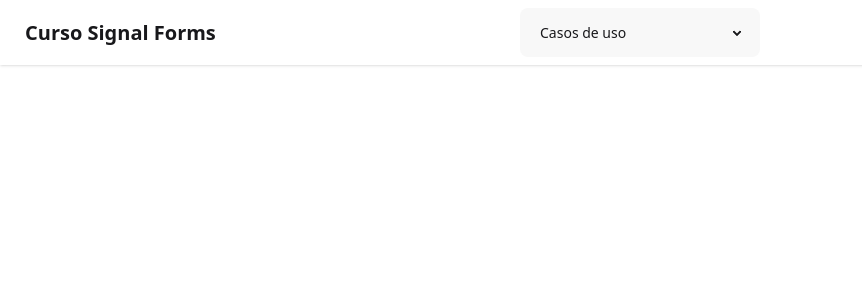
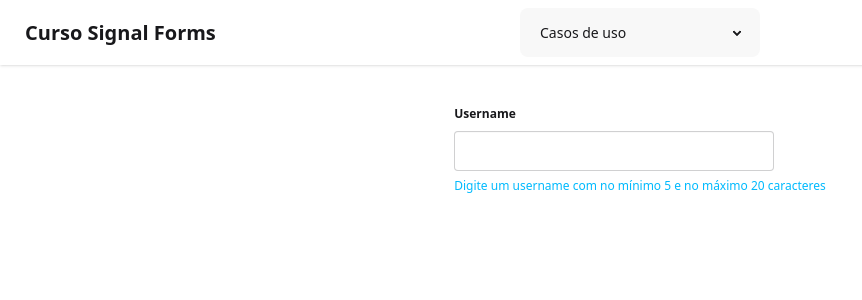
Before and after one commit to code-dimension/curso-signal-forms, an Angular app: page /8-matadata in a window 1280 px wide. Before the commit this address led to /. Shown: the top 300 px of the page, without its empty margins (0-862 px from the left). Built offline with nearby package versions, Linux system fonts and the light colour scheme.

Commit message:
feat: utiliza metadata

```diff
--- /dev/null
+++ b/src/app/features/8.metadata/metadata.component.html
@@ -0,0 +1,14 @@
+<fieldset class="fieldset">
+  <legend class="fieldset-legend">Username</legend>
+  <input type="text" class="input" [formField]="form.username" />
+
+  <p class="text-info">
+    {{ form.username().metadata(USERNAME_HELP)!() }}
+  </p>
+
+  @if (form.username().touched()) {
+    @for (error of form.username().errors(); track error) {
+      <p class="text-error">{{ error.message }}</p>
+    }
+  }
+</fieldset>
--- /dev/null
+++ b/src/app/features/8.metadata/metadata.component.ts
@@ -0,0 +1,55 @@
+import { ChangeDetectionStrategy, Component, signal } from '@angular/core';
+import { createMetadataKey, form, FormField, maxLength, metadata, minLength, required } from '@angular/forms/signals';
+
+const USERNAME_HELP = createMetadataKey<string>();
+
+interface FormModel {
+  username: string;
+}
+
+@Component({
+  selector: 'app-metadata',
+  imports: [FormField],
+  templateUrl: './metadata.component.html',
+  styleUrl: './metadata.component.css',
+  changeDetection: ChangeDetectionStrategy.OnPush,
+})
+export class Metadata {
+
+  protected readonly USERNAME_HELP = USERNAME_HELP;
+
+  protected formModel = signal<FormModel>({
+    username: '',
+  });
+
+  protected form = form(this.formModel, (schema) => {
+
+    required(schema.username, { message: 'Username é obrigatório' });
+    minLength(schema.username, 5, { message: 'Username precisa ter pelo menos 5 caracteres' });
+    maxLength(schema.username, 20, { message: 'Username precisa ter menos de 20 caracteres' });
+
+    metadata(schema.username, USERNAME_HELP, (fieldContext) => {
+      const value = fieldContext.value();
+      const valueLength = value.length;
+      const minLength = fieldContext.state.minLength!()!
+      const maxLength = fieldContext.state.maxLength!()!
+      const touched = fieldContext.state.touched()
+
+      if(!touched) {
+        if (valueLength === 0) {
+          return `Digite um username com no mínimo ${minLength} e no máximo ${maxLength} caracteres`;
+        }
+
+        if (valueLength < 5) {
+          return 'Boa! Continue digitando...';
+        }
+      }
+
+      if (valueLength >= 5 && valueLength <= 20) {
+        return 'Muito bom! Esse username está ótimo.';
+      }
+
+      return '';
+    });
+  });
+}
```
Also changed, not shown: src/app/app.routes.ts (+8 -3 lines), src/app/features/8.metadata/metadata.component.css (added), 1 other file (tests, documents, lock files or other folders).
